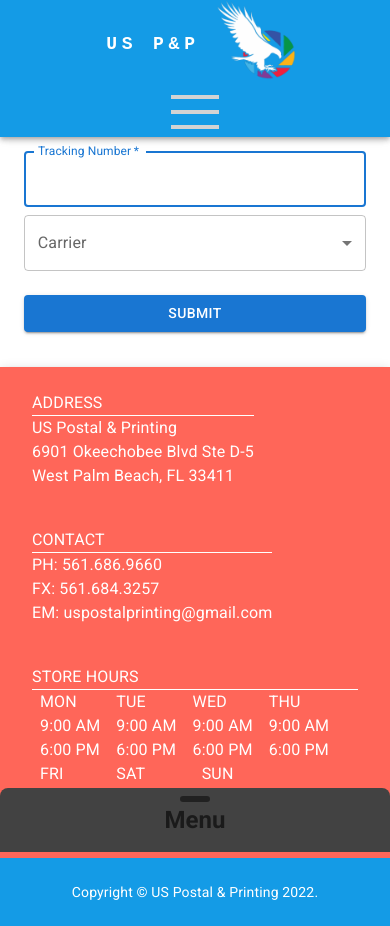
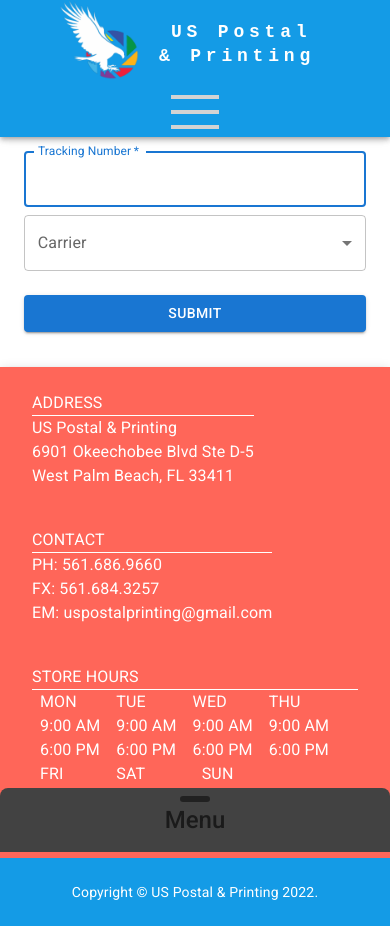
Before and after one commit to Mateo-Wallace/US-Postal-Printing, a React (Create React App) app in the folder client/: page /tracking in a window 390 px wide. Built offline with nearby package versions, Linux system fonts and the light colour scheme; what survey-core would draw is missing.

Commit message:
fixed header on media query

```diff
--- a/client/src/components/Header.js
+++ b/client/src/components/Header.js
@@ -94,6 +94,13 @@ function Nav(props) {
           </Box>
 
             <Box sx={{ flexWrap: 'nowrap', display: {xs: 'flex', sm: 'flex', md: 'none', alignItems: 'center' }}}>
+
+            <Box sx={{display: {sm: 'flex', md: 'none' }}}>
+          <Link to='/' style={{ color: 'white', textDecoration: 'none', marginRight: '20px' }}>
+        <img height = '80px' width = '80px' src={logo} />
+        </Link>
+        </Box>
+
           <Link to='/' style={{ color: 'white', textDecoration: 'none' }}>
           <Typography
             variant="h5"
@@ -112,14 +119,9 @@ function Nav(props) {
               marginLeft: '12px',
             }}
           >
-            US P&P
+            US Postal <br></br> & Printing
           </Typography>
           </Link>
-          <Box sx={{display: {sm: 'flex', md: 'none' }}}>
-          <Link to='/' style={{ color: 'white', textDecoration: 'none' }}>
-        <img height = '80px' width = '80px' src={logo} />
-        </Link>
-        </Box>
         </Box>
 
           </Box>
--- a/client/src/components/Header/SwipeableEdgeDrawer.js
+++ b/client/src/components/Header/SwipeableEdgeDrawer.js
@@ -92,7 +92,7 @@ function SwipeableEdgeDrawer(props) {
           }}
         >
           <Puller />
-          <Typography variant="h5" fontWeight={800} sx={{ p: 2, color: "text.secondary", display: "flex", justifyContent: "center" }}>
+          <Typography variant="h5" fontWeight={450} sx={{ p: 2, color: "text.secondary", display: "flex", justifyContent: "center" }}>
             Menu
           </Typography>
         </StyledBox>
```
